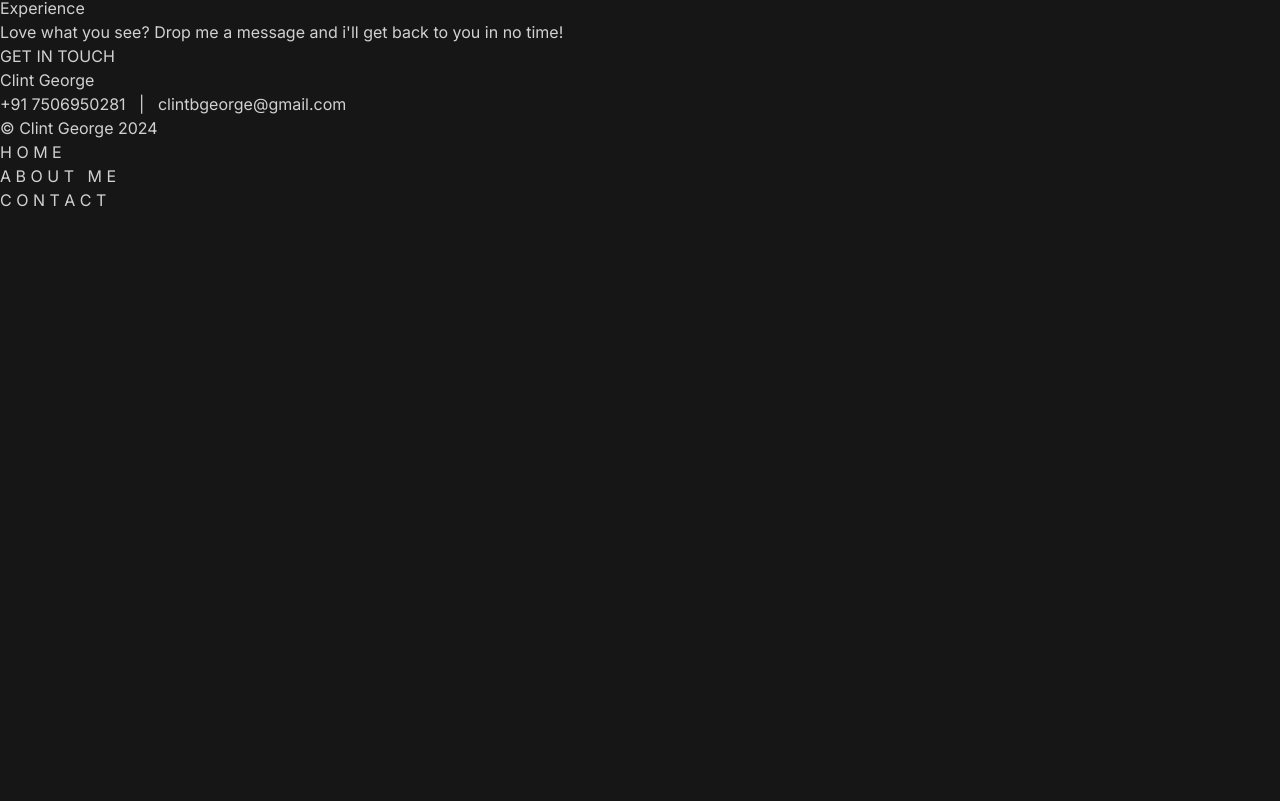
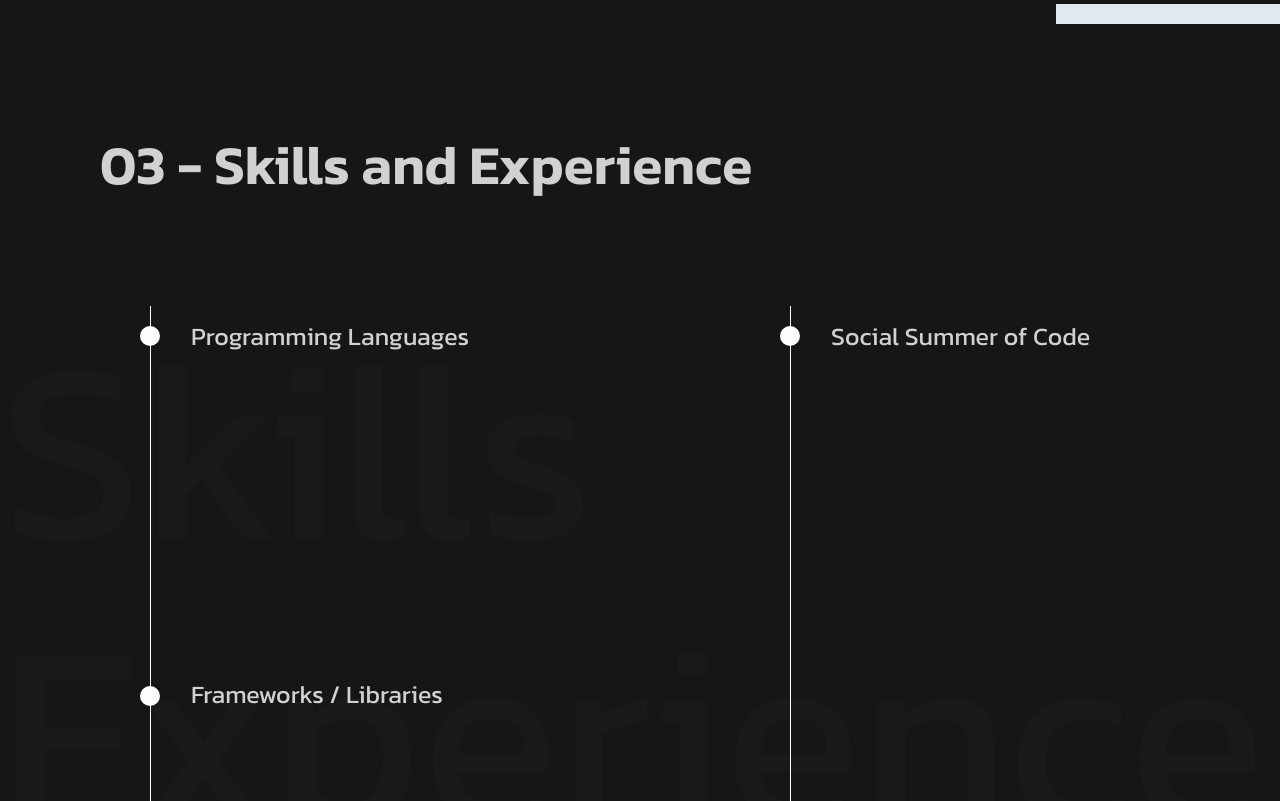
Before and after one commit to iamclintgeorge/Portfolio, a Next.js app: page / in a window 1280 px wide. Shown: the part 2719-3520 px from the top of the page. Before the commit the page ends 2931 px from the top, so only its background shows below. Built offline with nearby package versions, Linux system fonts and the light colour scheme; a web font is replaced by a local one.

Commit message:
Added skills section
Signed-off-by: Clint George <clintbgeorge@gmail.com>

```diff
--- a/app/Sections/Skillsec.js
+++ b/app/Sections/Skillsec.js
@@ -3,32 +3,44 @@ import React from "react";
 const Skillsec = () => {
   return (
     <>
-      <div class="section3">
-        <div class="designline3"></div>
+      <div className="mt-10">
+        <div className="mt-32 mb-14 h-5 w-56 bg-slate-200 ml-auto"></div>
         <div>
-          <p class="section3title">03 - Skills and Experience</p>
+          <p className="font-kanit font-semibold text-[55px] ml-[100px] my-[100px]">
+            03 - Skills and Experience
+          </p>
         </div>
       </div>
-      <div class="secion3cont">
-        <div class="section3skill">
-          <div class="skltmlline"></div>
-          <div class="skltmldot"></div>
-          <div class="skltmldot1"></div>
+      <div className="flex flex-row relative">
+        <div className="flex-1 flex flex-row">
+          <div className="w-[1px] h-[700px] ml-[150px] relative bg-white"></div>
+          <div className="rounded-[50%] h-[20px] w-[20px] bg-white absolute mt-[20px] ml-[140px]"></div>
+          <div className="rounded-[50%] h-[20px] w-[20px] bg-white absolute mt-[380px] ml-[140px]"></div>
           <div>
-            <p class="sectionproglang">Programming Languages</p>
-            <p class="sectionframework">Frameworks / Libraries</p>
+            <p className="mt-[12px] ml-[40px] text-[25px] font-kanit">
+              Programming Languages
+            </p>
+            <p className="mt-[320px] ml-[40px] text-[25px] font-kanit">
+              Frameworks / Libraries
+            </p>
           </div>
         </div>
-        <div class="section3exp">
-          <div class="exptmlline"></div>
-          <div class="exptmldot"></div>
+        <div className="flex-1 flex flex-row">
+          <div className="w-[1px] h-[700px] ml-[150px] relative bg-white"></div>
+          <div className="rounded-[50%] h-[20px] w-[20px] bg-white absolute mt-[20px] ml-[140px]"></div>
           <div>
-            <p class="sectionproglang">Social Summer of Code</p>
+            <p className="mt-[12px] ml-[40px] text-[25px] font-kanit">
+              Social Summer of Code
+            </p>
           </div>
         </div>
       </div>
-      <p class="section3dsn1">Skills</p>
-      <p class="section3dsn2">Experience</p>
+      <p className="text-[#191919] text-[20vw] font-kanit relative mt-[-750px] p-0 z-[-1]">
+        Skills
+      </p>
+      <p className="text-[#191919] text-[20vw] font-kanit relative mt-[-100px] p-0 z-[-1]">
+        Experience
+      </p>
     </>
   );
 };
```
